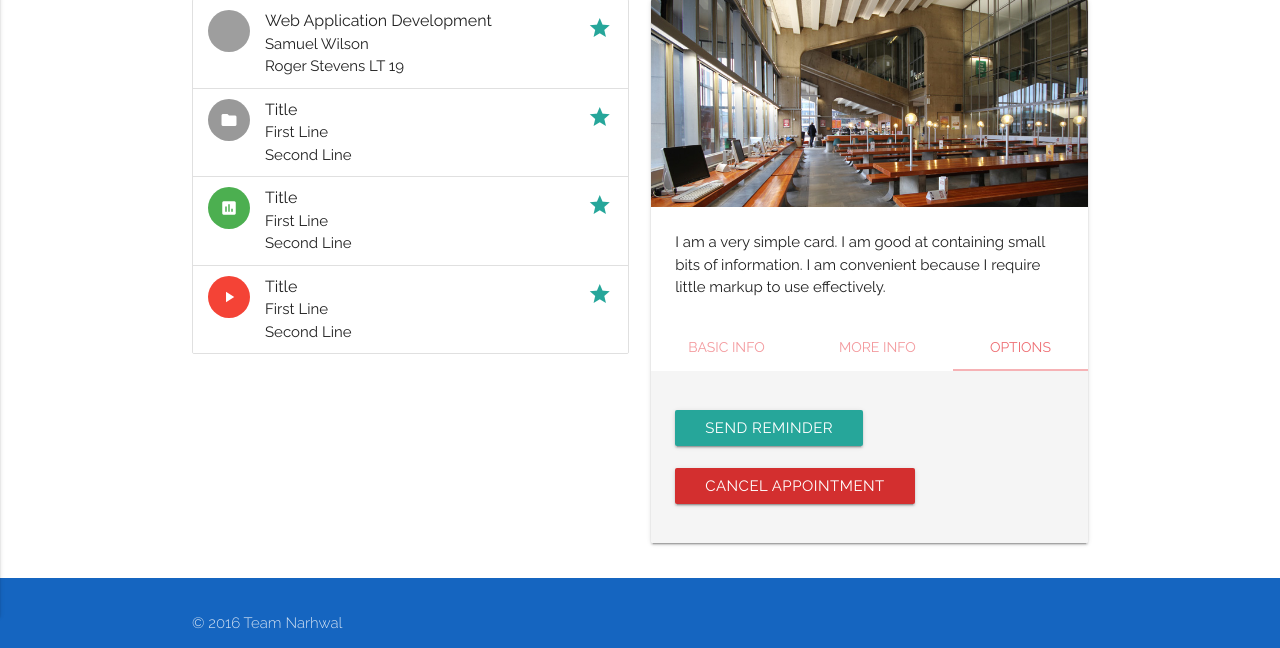
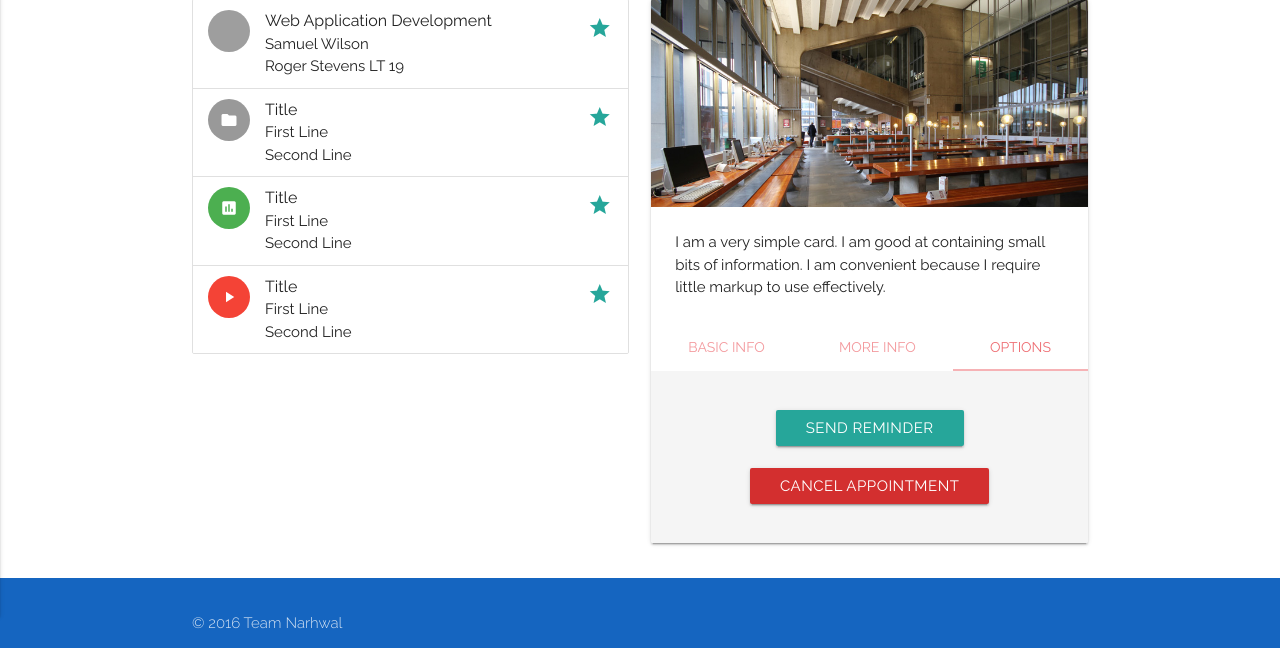
Before and after one commit to DutchGH/ProjectNarwhal, a Flask app: page /timetable in a window 1280 px wide, after a click on "OPTIONS". Shown: the part 244-892 px from the top of the page. Run offline with Flask 2, Linux system fonts and the light colour scheme; some libraries are stand-ins or nearby versions; grey boxes are pictures that could not be loaded.

Commit message:
fixed button alignment, functionality and width matching tbi

```diff
--- a/Server/app/templates/timetable.html
+++ b/Server/app/templates/timetable.html
@@ -62,12 +62,13 @@
                         <p>You will learn about flask 'n stuff</div>
                         <div id="test5">Test 2</div>
                         <div id="test6">
-                            <ul class = 'valign'>
-                            <li><a class="waves-effect waves-light btn">Send Reminder</a></li>
+                        <div class = "center-align">
+                            <ul>
+                            <li><a class="waves-effect waves-light btn valign">Send Reminder</a></li>
                             <br>
-                            <li><a class="waves-effect waves-light btn red darken-2">Cancel Appointment</a></li>
+                            <li><a class="waves-effect waves-light btn red darken-2 valign">Cancel Appointment</a></li>
                             </ul>
-
+                        </div>
                         </div>
                     </div>
                 </div>
```
